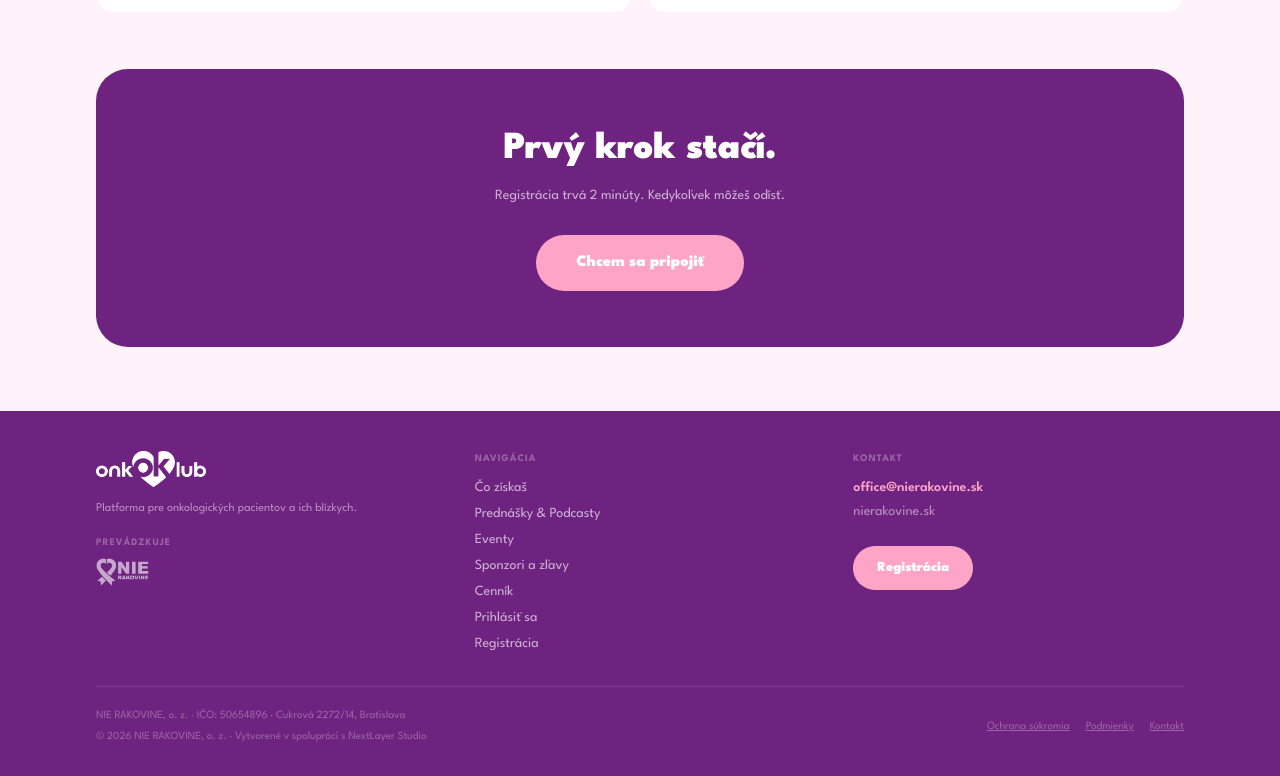
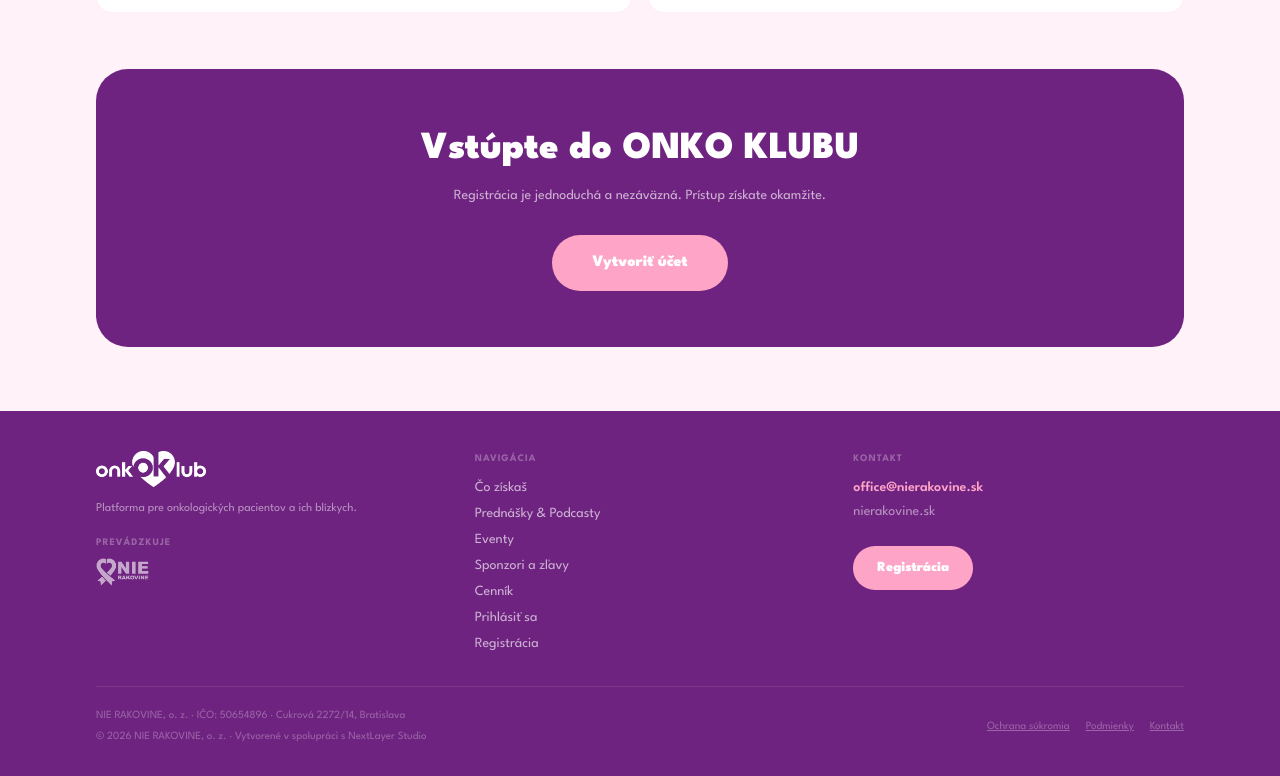
Before and after one commit to NextLayerStudio/Nie_Rakovine, a Next.js app: page /cennik in a window 1280 px wide. Shown: the part 2731-3507 px from the top of the page. Built offline with nearby package versions, Linux system fonts and the light colour scheme.

Commit message:
fix: update final CTA copy on /cennik page
Matches the homepage FinalCTA wording that was updated earlier —
this dedicated page still had the old "Prvý krok stačí." block.

```diff
--- a/src/app/cennik/page.tsx
+++ b/src/app/cennik/page.tsx
@@ -188,12 +188,12 @@ export default function CennikPage() {
       <section className="pb-16">
         <div className="max-w-6xl mx-auto px-5 md:px-8">
           <div className="rounded-[2rem] bg-[#6F2380] px-6 py-10 md:py-14 text-center">
-            <h2 className="text-[2rem] md:text-[2.4rem] font-black text-white leading-tight mb-3">Prvý krok stačí.</h2>
+            <h2 className="text-[2rem] md:text-[2.4rem] font-black text-white leading-tight mb-3">Vstúpte do ONKO KLUBU</h2>
             <p className="text-white/65 text-sm leading-relaxed mb-7 md:max-w-sm md:mx-auto">
-              Registrácia trvá 2 minúty. Kedykoľvek môžeš odísť.
+              Registrácia je jednoduchá a nezáväzná. Prístup získate okamžite.
             </p>
             <Link href="/register" className="inline-block rounded-full bg-[#FDA4C7] text-white font-black text-base px-10 py-4">
-              Chcem sa pripojiť
+              Vytvoriť účet
             </Link>
           </div>
         </div>
```
